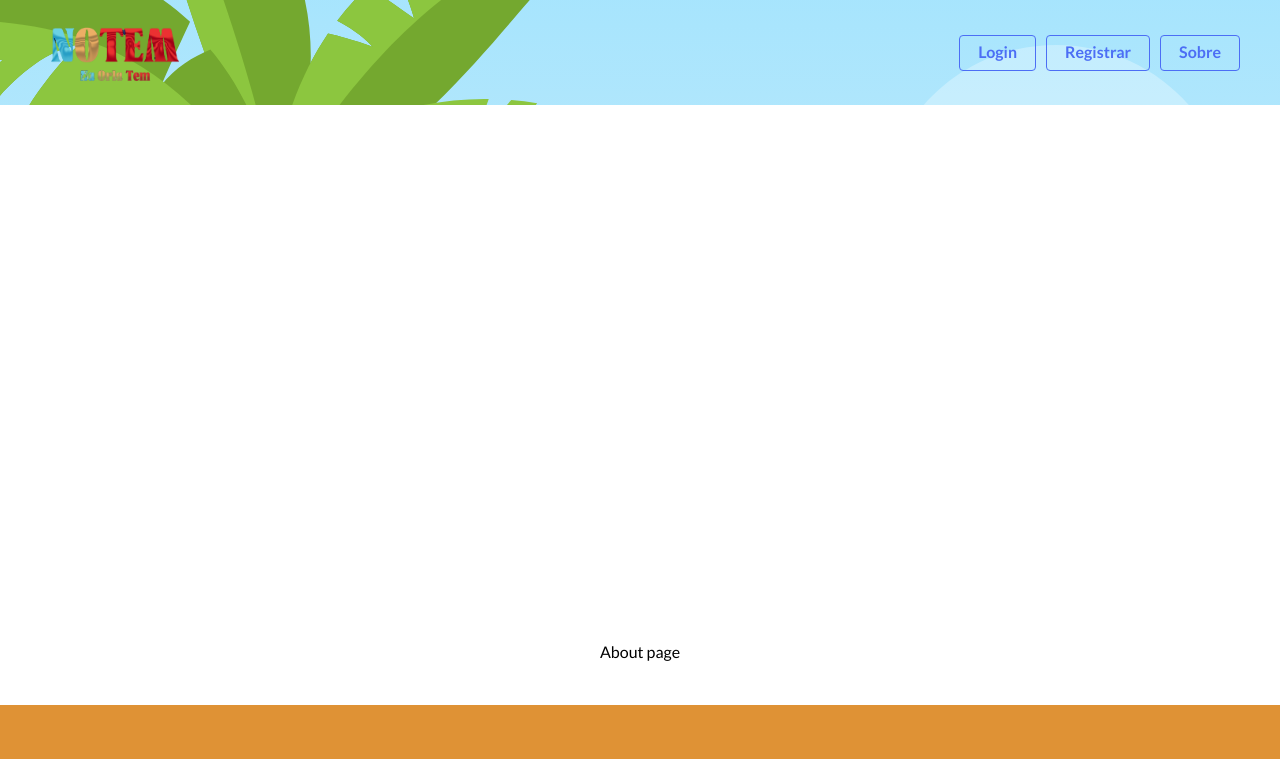
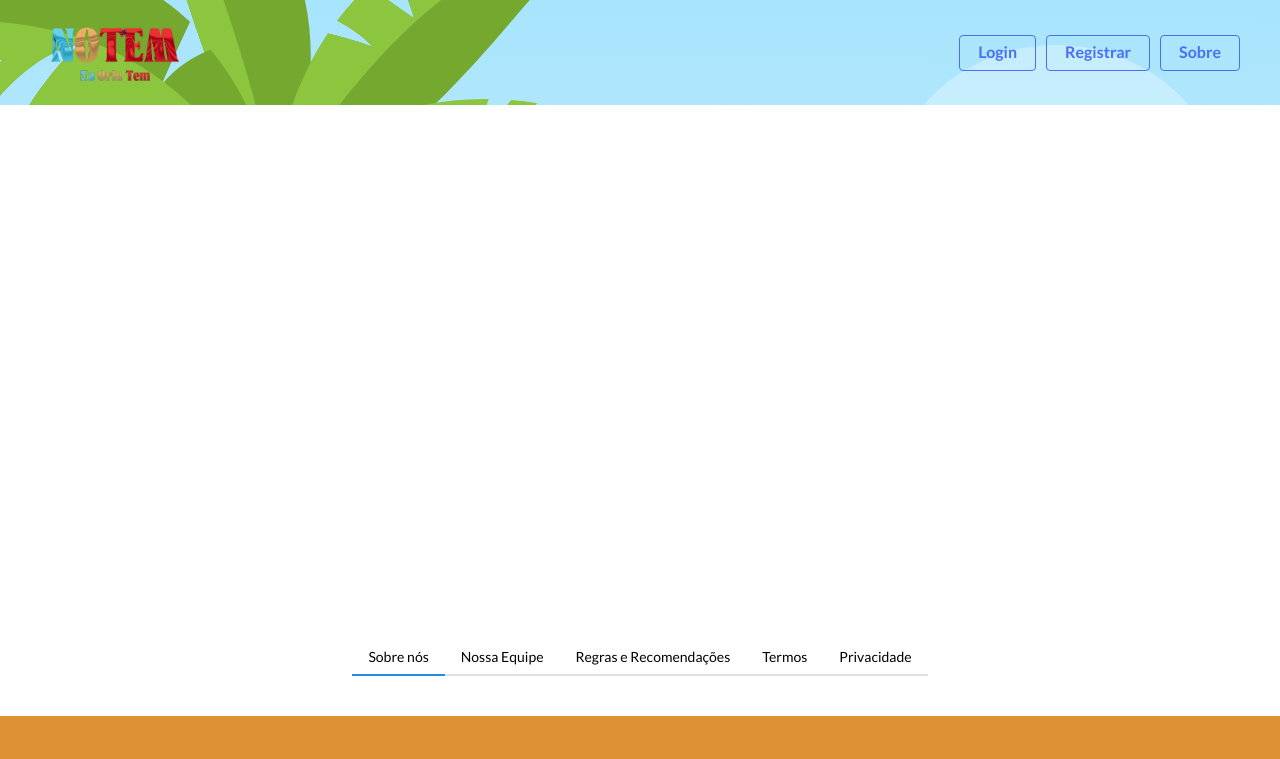
Before and after one commit to bruno-calasans-ifpe/project-notem-client, a React (Vite) app: page /about in a window 1280 px wide. Shown: the top 759 px of the page. Built offline with nearby package versions, Linux system fonts and the light colour scheme.

Commit message:
create tabs on about view

```diff
--- a/src/view/About/About.tsx
+++ b/src/view/About/About.tsx
@@ -1,5 +1,46 @@
+import { Flex, Tabs } from '@mantine/core'
+import { useEffect, useState } from 'react'
+import { Outlet, useLocation, useNavigate } from 'react-router'
+
+const tabs = ['about-us', 'team', 'rules-recommendations', 'terms', 'privacy'] as const
+type PossibleTabs = (typeof tabs)[number]
+
 function About() {
-  return <div>About page</div>
+  const location = useLocation()
+  const navigate = useNavigate()
+  const [activeTab, setActiveTab] = useState<PossibleTabs>('about-us')
+
+  useEffect(() => {
+    // getting hash from url without hashtag
+    const hash = location.hash.replace('#', '') as PossibleTabs
+
+    // checking is a valid hash
+    if (tabs.includes(hash)) {
+      // changing active tab
+      setActiveTab(hash)
+    }
+  }, [location.hash])
+
+  return (
+    // eslint-disable-next-line react/jsx-no-useless-fragment
+    <Flex>
+      <Tabs
+        value={activeTab}
+        onChange={(value) => navigate(`${value}`)}
+      >
+        <Tabs.List grow>
+          <Tabs.Tab value={tabs[0]}>Sobre nós</Tabs.Tab>
+          <Tabs.Tab value={tabs[1]}>Nossa Equipe</Tabs.Tab>
+          <Tabs.Tab value={tabs[2]}>Regras e Recomendações</Tabs.Tab>
+          <Tabs.Tab value={tabs[3]}>Termos</Tabs.Tab>
+          <Tabs.Tab value={tabs[4]}>Privacidade</Tabs.Tab>
+        </Tabs.List>
+        <Flex>
+          <Outlet />
+        </Flex>
+      </Tabs>
+    </Flex>
+  )
 }
 
 export default About
```
